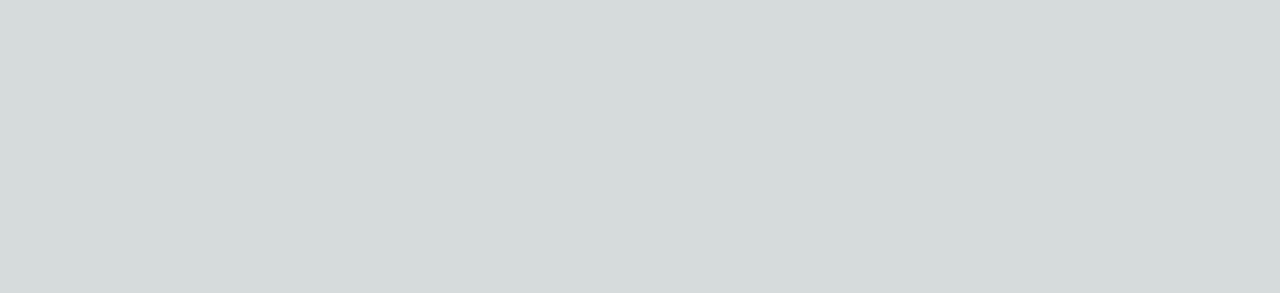
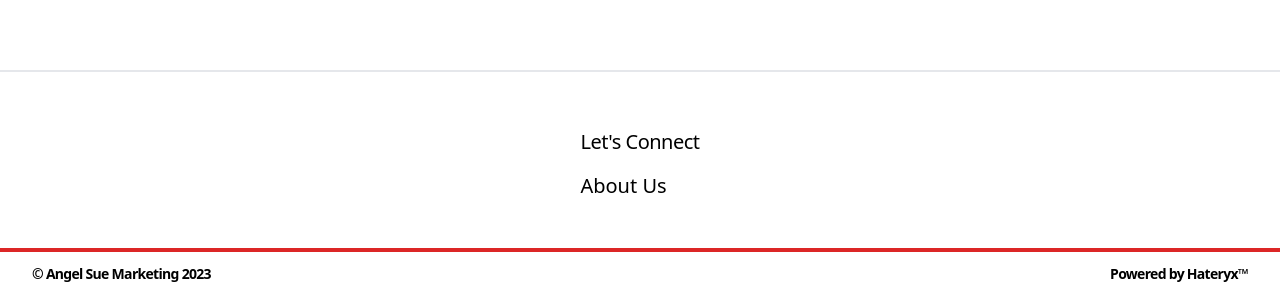
Before and after one commit to hateryx/next-angelsue, a Next.js app: page / in a window 1280 px wide. Shown: the part 1690-1983 px from the top of the page. Before the commit the page ends 1600 px from the top, so only its background shows below. Built offline with nearby package versions, Linux system fonts and the light colour scheme.

Commit message:
added parallax effect at the hero image

```diff
--- a/src/components/landing/Footer.js
+++ b/src/components/landing/Footer.js
@@ -1,7 +1,33 @@
 function Footer() {
-  return <div>
-
-  </div>;
+  return (
+    <div>
+      <section id="contact" className="relative z-8">
+        <div className="border-t-2 py-12 flex flex-reverse items-start md:grid">
+          <div className="max-w-7xl mx-auto px-4 sm:px-6 lg:px-8">
+            <div className="lg:text-center items-center">
+              <p className="mt-2 text-xl font-light tracking-tight">
+                Let's Connect
+              </p>
+              <div className="mt-4 flex max-w-2xl text-xl font-light justify-content text-black lg:mx-auto">
+                <p>About Us</p>
+              </div>
+            </div>
+          </div>
+        </div>
+      </section>
+      <div className="border-red-600 border-t-4 flex justify-between">
+        <span className="ml-5 text-sm p-3 tracking-tighter font-semibold">
+          © Angel Sue Marketing 2023
+        </span>
+        <a
+          className="mr-5 text-sm p-3 tracking-tighter font-semibold"
+          href="https://hateryx-space.vercel.app/"
+        >
+          Powered by Hateryx™
+        </a>
+      </div>
+    </div>
+  );
 }
 
 export default Footer;
--- a/src/components/landing/Hero.js
+++ b/src/components/landing/Hero.js
@@ -1,4 +1,20 @@
+import { useEffect, useState } from "react";
+
 function Hero() {
+  const [scrollPosition, setScrollPosition] = useState(0);
+
+  useEffect(() => {
+    const handleScroll = () => {
+      setScrollPosition(window.pageYOffset);
+    };
+    window.addEventListener("scroll", handleScroll);
+    return () => {
+      window.removeEventListener("scroll", handleScroll);
+    };
+  }, []);
+
+  const bgPosition = `50% ${scrollPosition * 0.5}px`;
+
   return (
     <div className="min-h-screen container mx-auto bg-white">
       <section className="flex py-20 bg-fuchsia-50">
@@ -27,11 +43,15 @@ function Hero() {
               </a>
             </div>
             <div className="md:w-1/2">
-              <img
-                src="assets/hero-m1.jpg"
-                alt="hero-m1"
-                className="w-full h-auto"
-              />
+              <div
+                className="bg-cover bg-no-repeat h-screen"
+                style={{
+                  backgroundImage: `url("assets/hero-m1.jpg")`,
+                  backgroundPosition: bgPosition,
+                  maxHeight: "100vh",
+                  minHeight: "40vh",
+                }}
+              ></div>
             </div>
           </div>
         </div>
--- a/src/components/landing/NavBar.js
+++ b/src/components/landing/NavBar.js
@@ -1,12 +1,19 @@
 import { Fragment, useState, useEffect } from "react";
 
 function NavBar() {
-  const [isCollapsed, setIsCollapsed] = useState(true);
+  const [isMenuOpen, setIsMenuOpen] = useState();
   const [prevScrollPos, setPrevScrollPos] = useState(0);
 
   const [isFixed, setIsFixed] = useState(true);
   const [isHidden, setIsHidden] = useState(false);
-  const [timeoutId, setTimeoutId] = useState(null);
+
+  function clickHandler() {
+    if (isMenuOpen === undefined) {
+      setIsMenuOpen(false);
+    } else {
+      setIsMenuOpen(!isMenuOpen);
+    }
+  }
 
   useEffect(() => {
     function scrollHandler() {
@@ -22,23 +29,12 @@ function NavBar() {
       }
 
       setPrevScrollPos(currentScrollPos);
-
-      // if (timeoutId) {
-      //   clearTimeout(timeoutId);
-      // }
-
-      // // setTimeoutId(
-      // //   setTimeout(() => {
-      // //     setIsHidden(false);
-      // //   }, 1000)
-      // // );
     }
 
     window.addEventListener("scroll", scrollHandler);
 
     return () => {
       window.removeEventListener("scroll", scrollHandler);
-      // clearTimeout(timeoutId);
     };
   }, [prevScrollPos]);
 
@@ -46,21 +42,21 @@ function NavBar() {
     <Fragment>
       <div
         className={`${
-          isFixed ? "fixed py-2 top-0 inset-x-0 z-40 bg-white shadow-md" : ""
+          isFixed ? "fixed top-0 inset-x-0 z-40 bg-white shadow-md" : ""
         } ${
           isHidden ? "-translate-y-full" : "translate-y-0"
         } transition-all duration-300 ease-in-out`}
       >
-        <nav className="flex justify-between flex-wrap">
+        <nav className="flex justify-between flex-wrap py-3">
           <div className="flex space-x-20">
             <button>
               <img
                 src="assets/navbar.jpg"
                 alt="icon"
-                className="ml-5 object-cover w-10 h-10 sm:w-12 sm:h-12 md:w-14 md:h-14 lg:w-20 lg:h-24"
+                className="ml-6 object-cover h-20 sm:h-20 md:w-14 md:h-14 lg:w-20 lg:h-24"
               ></img>
             </button>
-            <div className="flex space-x-8 font-semibold items-center ml-auto">
+            <div className="hidden md:flex space-x-8 font-semibold items-center ml-auto">
               <button className="tracking-tighter">Shop</button>
               <button className="tracking-tighter">Products</button>
               <button className="tracking-tighter">About</button>
@@ -70,12 +66,25 @@ function NavBar() {
             <img
               src="assets/nav-ital.png"
               alt="icon"
-              className="justify-end mr-5 object-cover h-12"
+              className="justify-end mr-5 object-cover h-10 md:h-12"
             ></img>
           </div>
         </nav>
+        <div className="min-h-screen bg-red-50 flex flex-col space-y-12 py-16 items-start pl-10">
+          <button className="tracking-widest text-2xl font-semibold text-red-400">
+            Shop
+          </button>
+          <button className="tracking-widest text-2xl font-semibold text-red-400">
+            Products
+          </button>
+          <button className="tracking-widest text-2xl font-semibold text-red-400">
+            About
+          </button>
+          <button className="tracking-widest text-2xl font-semibold text-red-400">
+            Contact Us
+          </button>
+        </div>
       </div>
-      {/* <div className="mt-10"></div> */}
     </Fragment>
   );
 }
--- a/src/components/landing/index.js
+++ b/src/components/landing/index.js
@@ -1,5 +1,6 @@
 import NavBar from "./NavBar";
 import Hero from "./Hero";
 import Shop from "./Shop";
+import Footer from "./Footer";
 
-export { NavBar, Hero, Shop };
+export { NavBar, Hero, Shop, Footer };
--- a/src/pages/index.js
+++ b/src/pages/index.js
@@ -1,4 +1,4 @@
-import { NavBar, Hero, Shop } from "@/components/landing";
+import { NavBar, Hero, Shop, Footer } from "@/components/landing";
 
 function HomePage(props) {
   return (
@@ -6,6 +6,7 @@ function HomePage(props) {
       <NavBar />
       <Hero />
       <Shop />
+      <Footer />
     </div>
   );
 }
```
